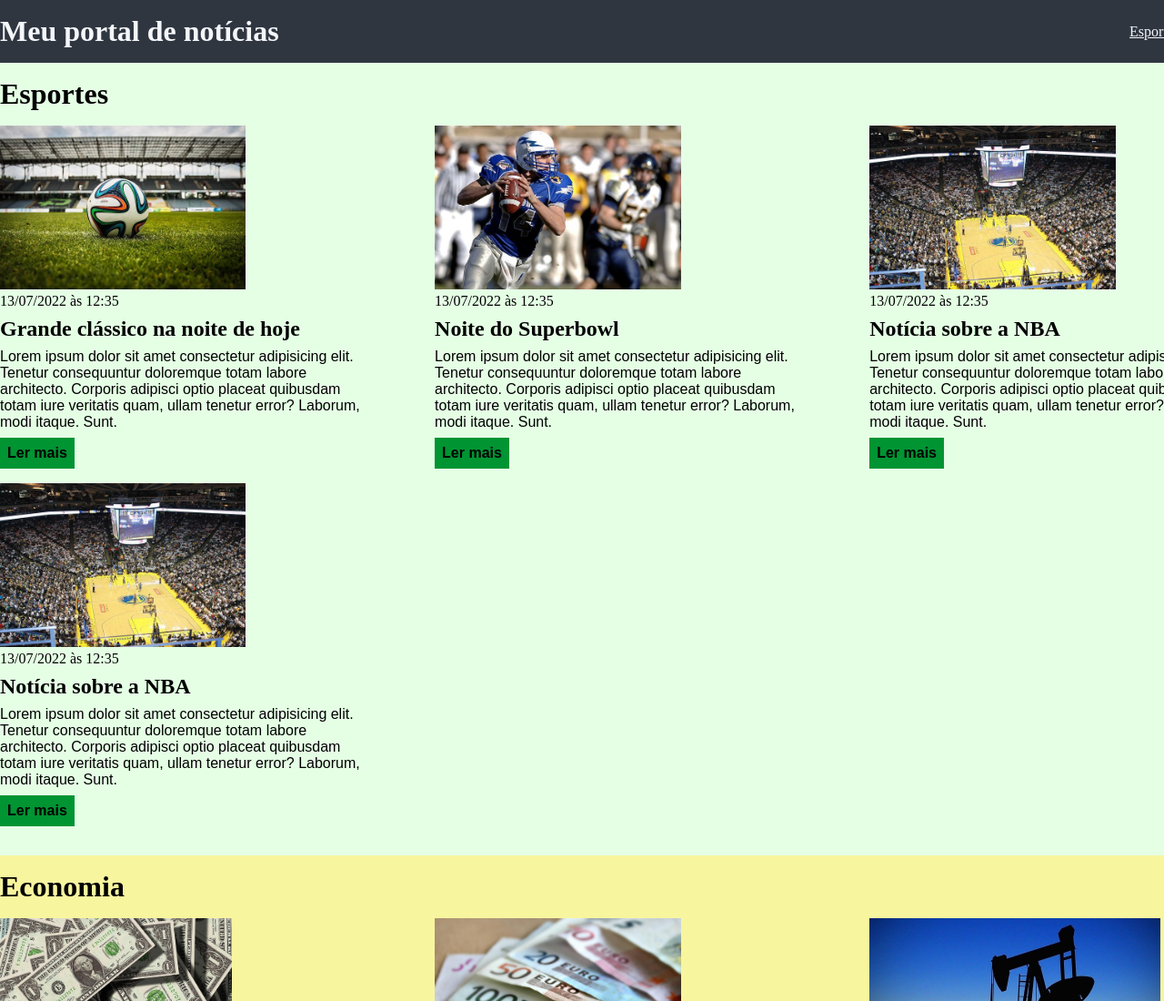
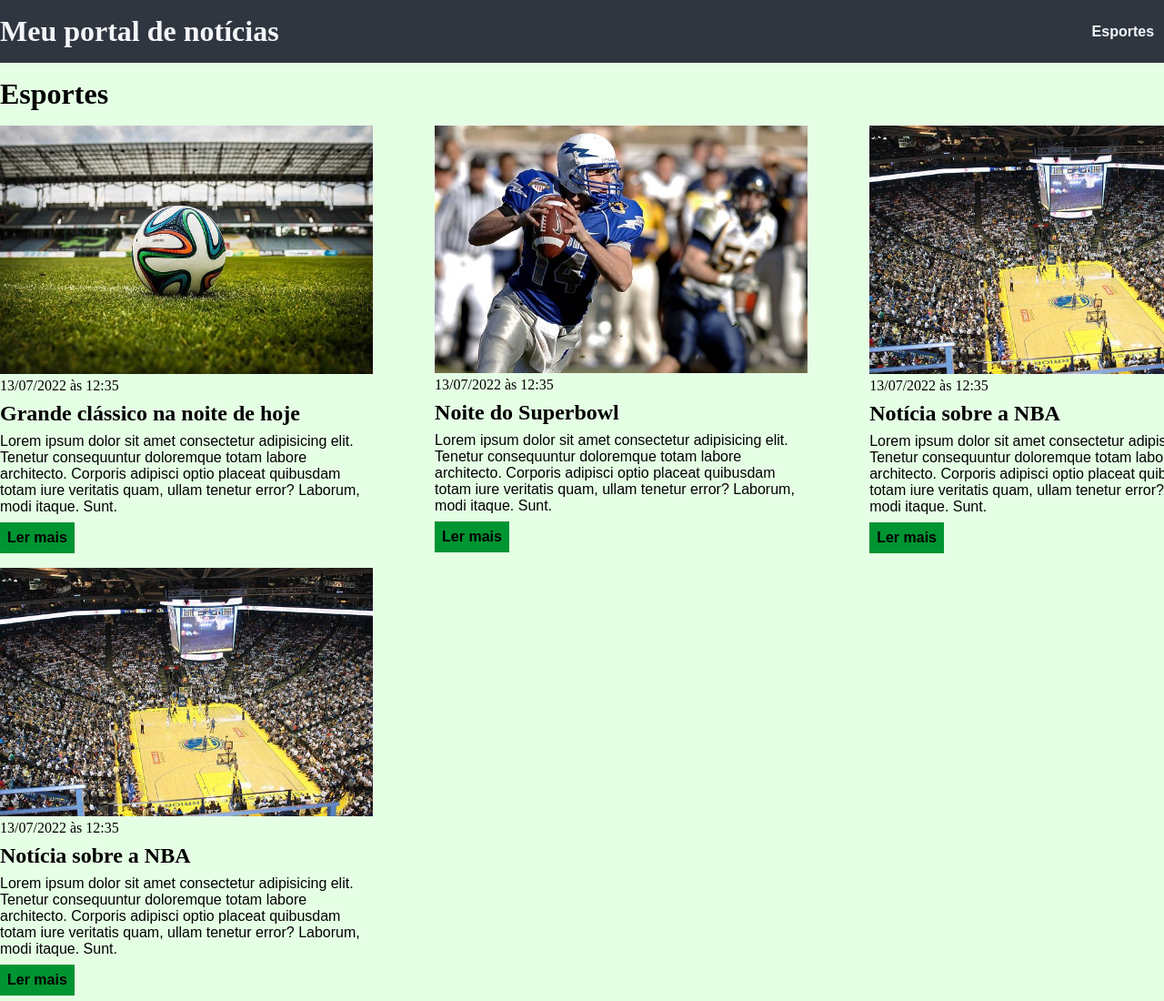
Before and after one commit to feikname-exercises/curso_ebac_frontend, a plain HTML site: page index.html in a window 1280 px wide. Shown: the top 1100 px of the page at 91% size. Drawn offline with Linux system fonts and the light colour scheme.

Commit message:
[aula 8] finalizar aula 8
Com sorte eu não esqueci de nada

```diff
--- a/main.css
+++ b/main.css
@@ -17,10 +17,14 @@ header .container {
 
 header li {
     display: inline;
+    font-family: Arial, Helvetica, sans-serif;
+    font-weight: bold;
+    margin-left: 16px;
 }
 
 header li a {
     color: #f5f6fa;
+    text-decoration: none;
 }
 .container {
     width: 1366px;
@@ -35,7 +39,8 @@ header li a {
 }
 
 .articles img {
-    height: 180px;
+    /* height: 180px; */
+    width: 100%;
 }
 
 .articles article {
```
